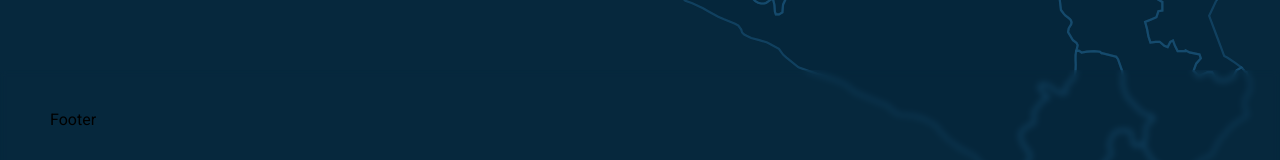
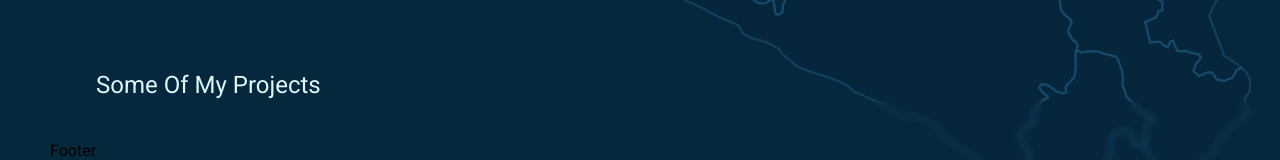
Before and after one commit to jhn-cde/portfolio, a Next.js app: page / in a window 1280 px wide. Shown: the part 1530-1690 px from the top of the page. Built offline with nearby package versions, Linux system fonts and the light colour scheme.

Commit message:
My Projects

```diff
--- a/pages/index.tsx
+++ b/pages/index.tsx
@@ -2,6 +2,7 @@ import Head from 'next/head'
 import Intro from '@/components/intro/Intro'
 import Layout from '@/components/layout/Layout'
 import AboutMe from '@/components/aboutme/AboutMe'
+import MyProjects from '@/components/myprojects/MyProjects'
 
 export default function Home() {
   return (
@@ -15,6 +16,8 @@ export default function Home() {
         <Intro />
 
         <AboutMe />
+
+        <MyProjects />
       </main>
     </Layout>
   )
```
